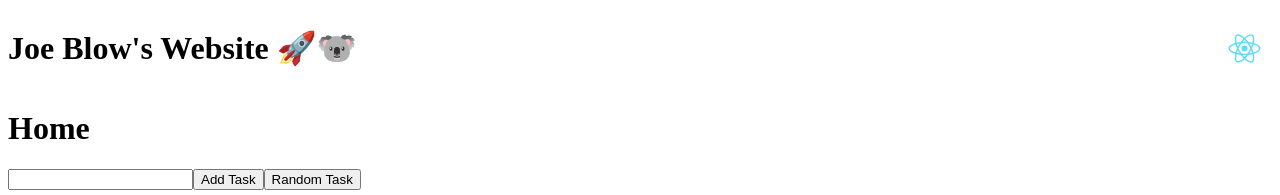
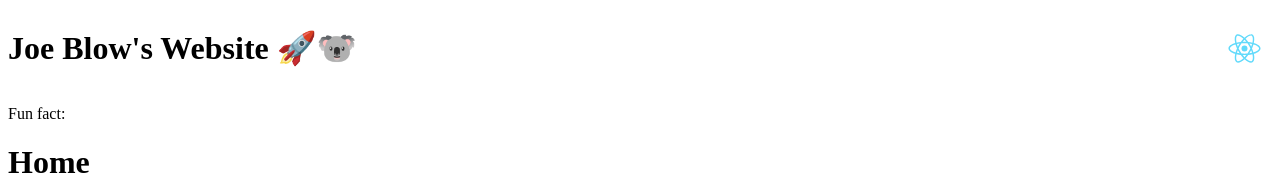
Before and after one commit to SameOldNick/cprg010-todolist, a React (Create React App) app: page / in a window 1280 px wide. Shown: the top 195 px of the page. Built offline with nearby package versions, Linux system fonts and the light colour scheme; no server answers.

Commit message:
Displays fun fact

```diff
--- a/src/App.js
+++ b/src/App.js
@@ -2,6 +2,7 @@ import React from 'react';
 
 import Header from './Header';
 import Footer from './Footer';
+import FunFact from './FunFact';
 import TodoCategory from './TodoCategory';
 
 import logo from './images/logo.svg';
@@ -19,6 +20,8 @@ const App = () => {
         <img src={logo} width={55} height={55} />
       </Header>
 
+      <FunFact />
+
       <TodoCategory title='Home' />
       <TodoCategory title='Work' />
       <TodoCategory title='School' />
--- /dev/null
+++ b/src/FunFact.js
@@ -0,0 +1,34 @@
+import React from 'react';
+
+const FunFact = (props) => {
+    // Initialize fact state variable
+    const [fact, setFact] = React.useState('');
+
+    // Needs to be in a seperate function
+    const getFact = async () => {
+        // Make the API request
+        const response = await fetch("https://uselessfacts.jsph.pl/api/v2/facts/random", {
+            "method": "GET"
+        });
+
+        const json = await response.json();
+
+        const newFact = json.text;
+
+        // Set as a state variable
+        setFact(newFact);
+
+        return () => null;
+    };
+
+    // Hook on to useEffect
+    React.useEffect(() => {
+        getFact();
+    }, []);
+
+    return (
+        <p>Fun fact: {fact}</p>
+    )
+}
+
+export default FunFact;
```
